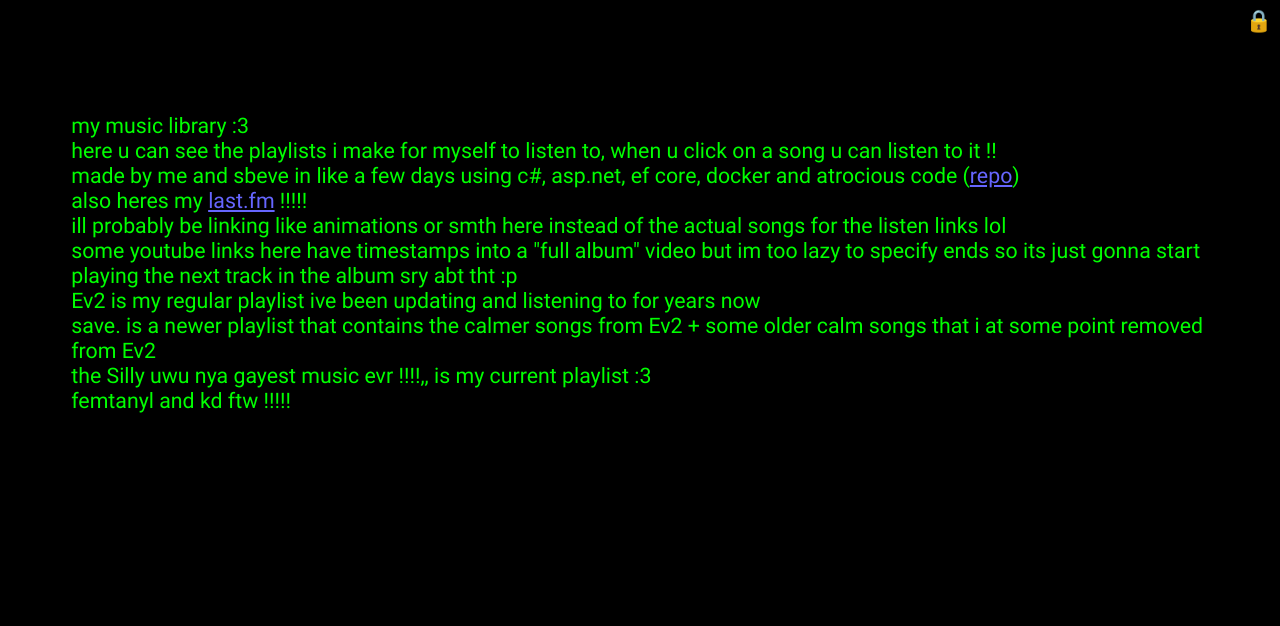
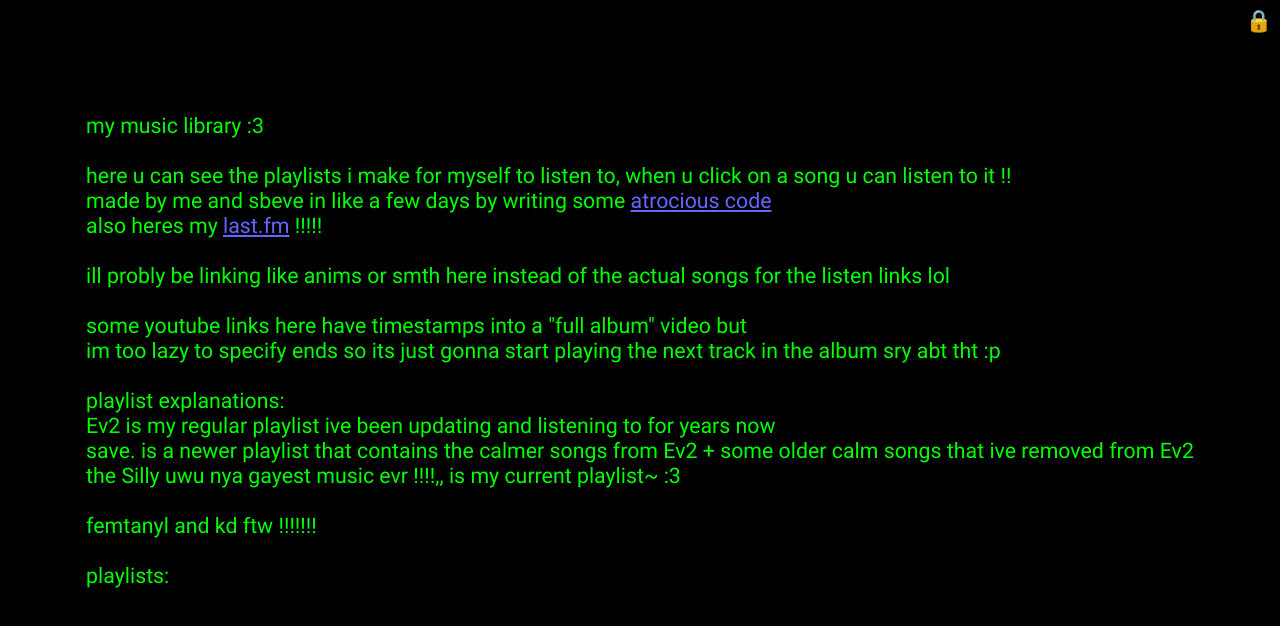
Before and after one commit to cgytrus/cgyt.ru-temp, a plain HTML site: page music/index.html in a window 1280 px wide. Drawn offline with Linux system fonts and the light colour scheme; no server answers.

Commit message:
stuff :3

```diff
--- a/music/index.html
+++ b/music/index.html
@@ -13,21 +13,29 @@
 </head>
 <body>
     <div style="text-align: right;">
-        <span style="cursor: pointer;" onclick="login()">🔒</span>
+        <span style="cursor: pointer;" id="login-switch" onclick="login()">🔒</span>
         <span style="cursor: pointer;" class="display-none-firefox-sucks" onclick="switchGlobalEdit()" id="global-edit-switch">✏️</span>
     </div>
     <div id="inner">
         <span>my music library :3</span><br/>
+        <br/>
         <span>here u can see the playlists i make for myself to listen to, when u click on a song u can listen to it !!</span><br/>
-        <span>made by me and sbeve in like a few days using c#, asp.net, ef core, docker and atrocious code (<a href="https://github.com/cgytrus/OnlineMusicLibrary" target="_blank">repo</a>)</span><br/>
+        <span>made by me and sbeve in like a few days by writing some <a href="https://github.com/cgytrus/OnlineMusicLibrary" target="_blank">atrocious code</a></span><br/>
         <span>also heres my <a href="https://last.fm/user/cgytrus" target="_blank">last.fm</a> !!!!!</span><br/>
-        <span>ill probably be linking like animations or smth here instead of the actual songs for the listen links lol</span><br/>
-        <span>some youtube links here have timestamps into a "full album" video but im too lazy to specify ends so its just gonna start playing the next track in the album sry abt tht :p</span><br/>
+        <br/>
+        <span>ill probly be linking like anims or smth here instead of the actual songs for the listen links lol</span><br/>
+        <br/>
+        <span>some youtube links here have timestamps into a "full album" video but</span><br/>
+        <span>im too lazy to specify ends so its just gonna start playing the next track in the album sry abt tht :p</span><br/>
+        <br/>
+        <span>playlist explanations:</span><br/>
         <span>Ev2 is my regular playlist ive been updating and listening to for years now</span><br/>
-        <span>save. is a newer playlist that contains the calmer songs from Ev2 + some older calm songs that i at some point removed from Ev2</span><br/>
-        <span>the Silly uwu nya gayest music evr !!!!,, is my current playlist :3</span><br/>
-        <span>femtanyl and kd ftw !!!!!</span><br/>
+        <span>save. is a newer playlist that contains the calmer songs from Ev2 + some older calm songs that ive removed from Ev2</span><br/>
+        <span>the Silly uwu nya gayest music evr !!!!,, is my current playlist~ :3</span><br/>
         <br/>
+        <span>femtanyl and kd ftw !!!!!!!</span><br/>
+        <br/>
+        <span>playlists:</span><br/>
         <form id="add-track" class="display-none-firefox-sucks" action="javascript:;" onsubmit="finishAddTrack(this)">
             <label for="add-track-title">title:* </label><input type="text" id="add-track-title" name="title"><br/>
             <label for="add-track-artist">artist:* </label><input type="text" id="add-track-artist" name="artist"><br/>
--- a/music/script.js
+++ b/music/script.js
@@ -39,7 +39,12 @@ const playlist = {
 };
 
 async function login() {
-    const res = prompt('token');
+    if (await user.verify(undefined) == '') {
+        document.cookie += '; expires=Thu, 01 Jan 1970 00:00:00 GMT';
+        location.reload();
+        return;
+    }
+    const res = prompt('this is only for myself !!!!! ur not supposde to see dis ,,,,,, :<');
     if (res === null)
         return;
     const ver = await user.verify(res);
@@ -84,7 +89,7 @@ function toggleShowAddUi(id) {
 
 function addPlaylist() { throw 'too early'; }
 async function addFakePlaylist() {
-    addPlaylist({ id: 0, title: 'all', tracks: await user.getTracks(username) });
+    addPlaylist({ id: 0, title: 'all songs', tracks: await user.getTracks(username) });
 }
 async function addAllPlaylists() {
     await addFakePlaylist();
@@ -173,6 +178,7 @@ document.addEventListener('DOMContentLoaded', async () => {
     if (loggedIn) {
         console.log('logged in !!!~ uwu');
 
+        document.getElementById('login-switch').textContent = '🔓';
         document.getElementById('global-edit-switch').classList.remove('display-none-firefox-sucks');
 
         const addPlaylistButton = document.createElement('span');
```
